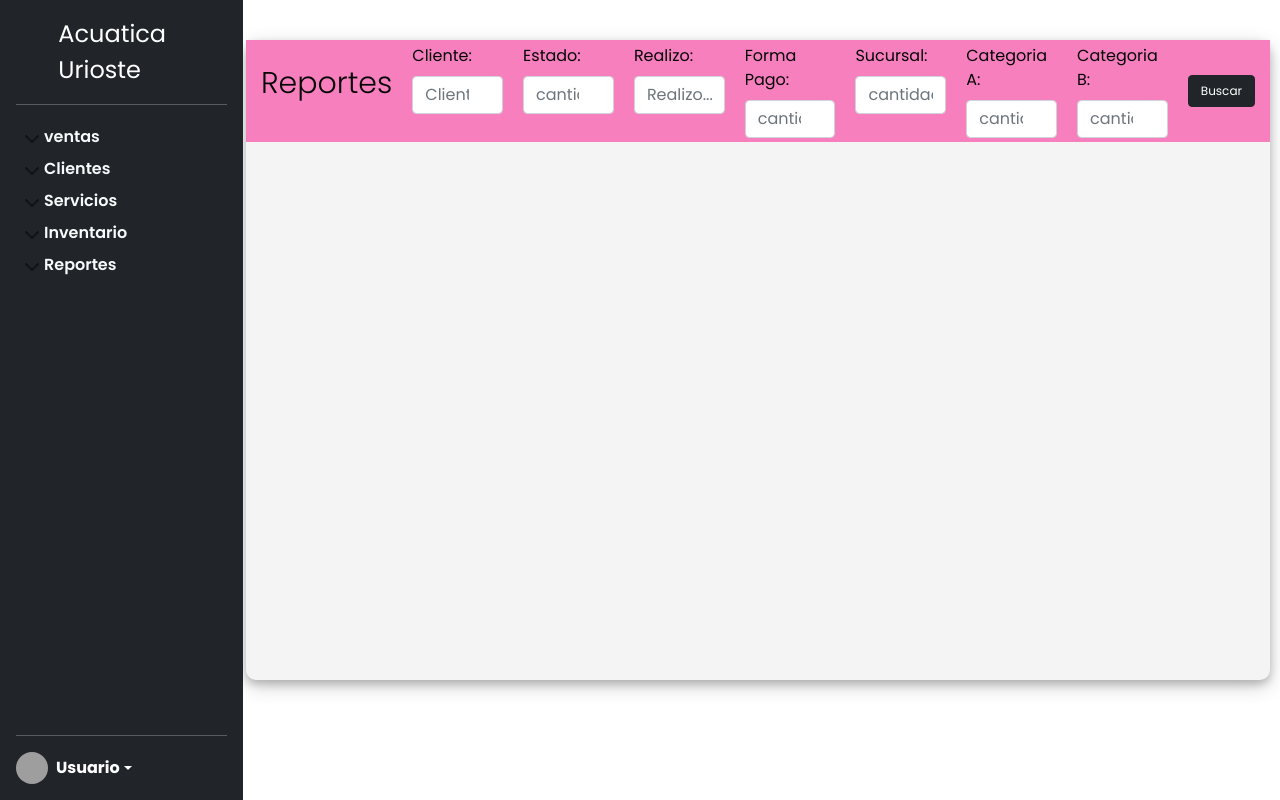
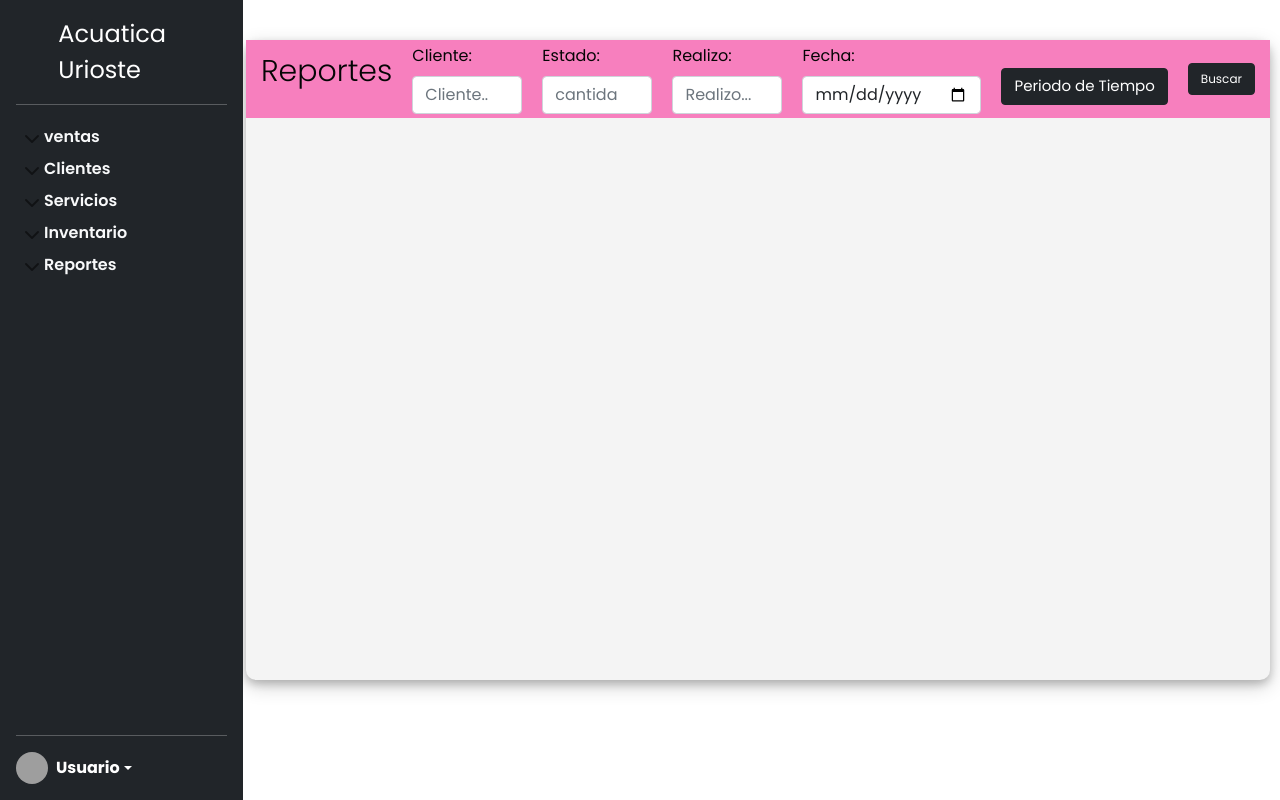
Before and after one commit to donovan-vargas/urioste, a Django app: page /acuatica/reporte-ventas/ in a window 1280 px wide. Run offline with Django 3.2, Linux system fonts and the light colour scheme; data that the repository does not hold is empty; some libraries are stand-ins or nearby versions; grey boxes are pictures that could not be loaded.

Commit message:
sales reports changes

```diff
--- a/acuatica/templates/acuatica/acuatica.html
+++ b/acuatica/templates/acuatica/acuatica.html
@@ -14,6 +14,8 @@ Principal
 <link rel="stylesheet" href="{% static 'styles/catalogo.css' %}"></link>
 <link rel="stylesheet" href="{% static 'styles/entradas.css' %}"></link>
 <link rel="stylesheet" href="{% static 'styles/reporteventas.css' %}"></link>
+
+
 
 {% endblock %}
 {% block site_js %}
@@ -539,6 +541,55 @@ Principal
             </div>
         </div>
     </div>
+    <div
+        class="modal fade"
+        id="rangedate"
+        tabindex="-1"
+        aria-labelledby="exampleModalLabel"
+        aria-hidden="true"
+    >
+        <div class="modal-dialog">
+            <div class="modal-content">
+                <div class="modal-header">
+                    <h5 class="modal-title" id="periodo">Periodo de Ventas</h5>
+                    <button
+                        type="button"
+                        class="btn-close"
+                        data-bs-dismiss="modal"
+                        aria-label="Close"
+
+                    ></button>
+                </div>
+                <form class="contenedor-pop" action="" method="POST">
+                <div class="modal-body">
+
+                        {% csrf_token %}
+                        <label for="firstDate" class="form-label">De:</label>
+                        <input type="date"
+                        class="form-control">
+
+                        <label style="margin-top: 10px;" for="secondDate" class="form-label">A:</label>
+                        <input type="date"
+                        class="form-control">
+
+
+
+
+                </div>
+                <div class="modal-footer">
+                    <button
+                        type="button"
+                        class="btn btn-secondary"
+                        data-bs-dismiss="modal"
+                    >
+                        Cerrar
+                    </button>
+                    <button type="submit" class="btn btn-dark">Guardar</button>
+                </form>
+                </div>
+            </div>
+        </div>
+    </div>
 
 
 
--- a/acuatica/templates/acuatica/reporte-ventas.html
+++ b/acuatica/templates/acuatica/reporte-ventas.html
@@ -1,5 +1,7 @@
 {% extends "acuatica/acuatica.html" %} {% load static %} {% block title%}
-Ventas{% endblock %} {%block right_content %}
+Ventas{% endblock %}
+
+{%block right_content %}
 <div class="panel-derecho">
   <nav class="navbar navbar-expand-lg navbar-light bg-light" style="padding: 0">
     <div class="container-fluid" style="padding: 4px 15px 4px 15px">
@@ -60,62 +62,29 @@ Ventas{% endblock %} {%block right_content %}
             </datalist>
           </li>
           <li class="nav-item" style="margin-right: 20px">
-            <label for="formaPago" class="form-label">Forma Pago:</label>
+            <label for="formaPago" class="form-label">Fecha:</label>
             <input
+              type="date"
               class="form-control"
-              id="formaPago"
-              list="formaPagoReportes"
-              placeholder="cantidad..."
+              id="fechaVenta"
+
+
             />
-            <datalist id="formaPagoReportes">
-              <option value="Efectivo"></option>
-              <option value="Tarjeta credito"></option>
-              <option value="Banco"></option>
-            </datalist>
           </li>
-          <li class="nav-item" style="margin-right: 20px">
-            <label for="sucursalReportes" class="form-label">Sucursal:</label>
-            <input
-              class="form-control"
-              id="sucursalReportes"
-              list="sucursallistaReportes"
-              placeholder="cantidad..."
-            />
-            <datalist id="sucursallistareportes">
-              <option value="Acuatica"></option>
-              <option value="Tiendita"></option>
-              <option value="Mantenimiento"></option>
-              <option value="Ajustes contables"></option>
-            </datalist>
+          <li class="nav-item" style="margin-right: 20px;">
+            <button type="button"
+            type="button"
+                class="btn btn-dark mt-4"
+                data-bs-toggle="modal"
+                data-bs-target="#rangedate"
+                data-bs-whatever="@mdo"
+                style="font-size: 15px"
+            >Periodo de Tiempo</button>
           </li>
-          <li class="nav-item" style="margin-right: 20px">
-            <label for="categoriaA" class="form-label">Categoria A:</label>
-            <input
-              class="form-control"
-              id="categoriaA"
-              list="categoriaAReportes"
-              placeholder="cantidad..."
-            />
-            <datalist id="categoriaAReportes">
-              <option value="elemento 1"></option>
-              <option value="elemento 2"></option>
-              <option value="elemento 3"></option>
-            </datalist>
-          </li>
-          <li class="nav-item" style="margin-right: 20px">
-            <label for="categoriaB" class="form-label">Categoria B:</label>
-            <input
-              class="form-control"
-              id="categoriaB"
-              list="categoriaBReportes"
-              placeholder="cantidad..."
-            />
-            <datalist id="categoriaBReportes">
-              <option value="elemento 1"></option>
-              <option value="elemento 2"></option>
-              <option value="elemento 3"></option>
-            </datalist>
-          </li>
+
+
+
+
         </ul>
         <form class="d-flex">
           <button
```
